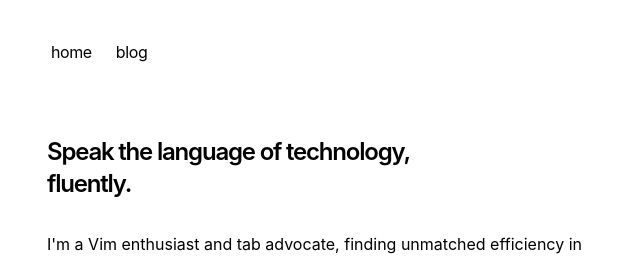
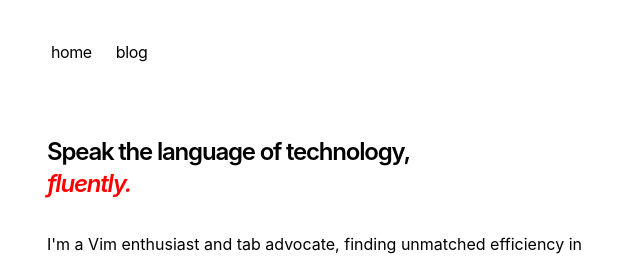
Before and after one commit to adam-leigh/portfolio, a Next.js app: page / in a window 1280 px wide. Shown: the top 256 px of the page, without its empty margins (305-945 px from the left). Built offline with nearby package versions, Linux system fonts and the light colour scheme.

Commit message:
Landing page: adding italics and color to fluently

```diff
--- a/app/page.tsx
+++ b/app/page.tsx
@@ -6,7 +6,9 @@ export default function Page() {
 			<h1 className="mb-8 text-2xl font-semibold tracking-tighter">
 				Speak the language of technology,
 				<br />
-				fluently.
+				<span style={{ color: "red" }}>
+					<em>fluently.</em>
+				</span>
 			</h1>
 			<p className="mb-4">
 				{`I'm a Vim enthusiast and tab advocate, finding unmatched efficiency in
```
